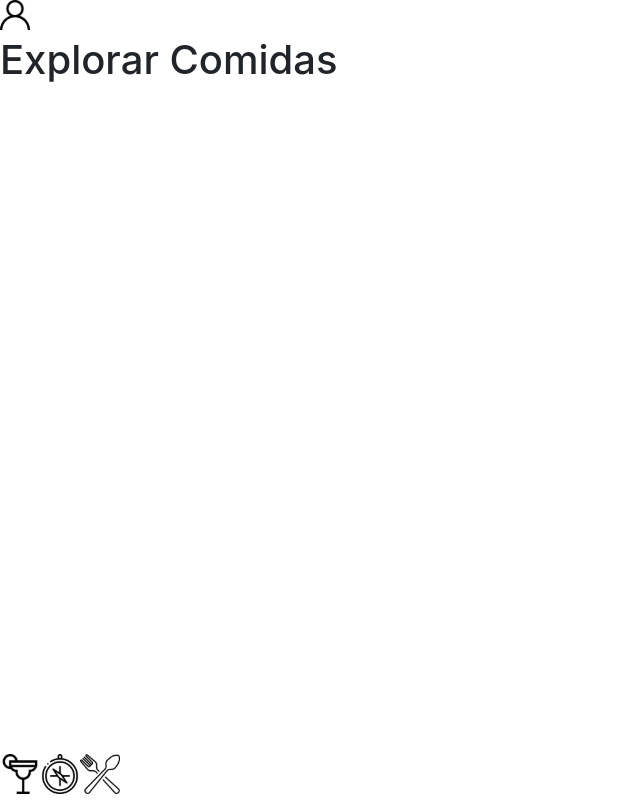
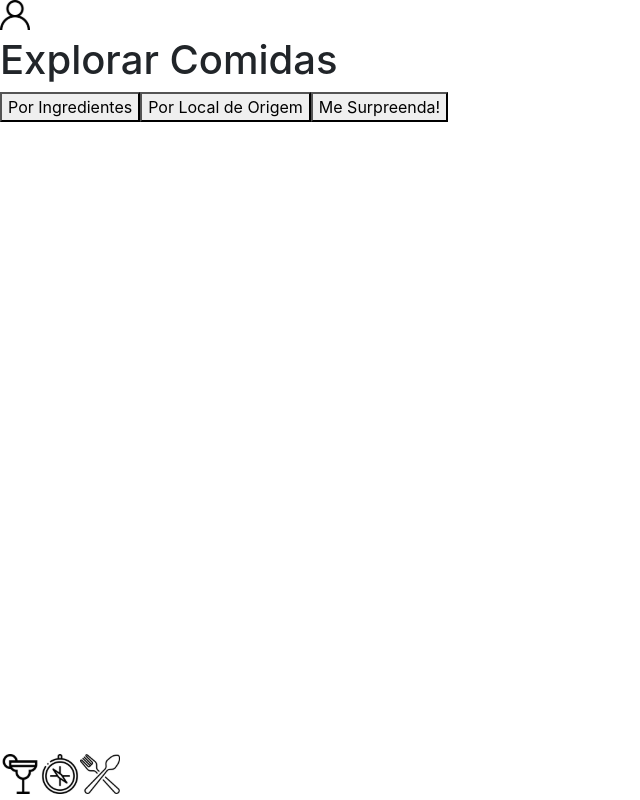
Before and after one commit to patrikbatista/Trybe-Frontend-Final-AppReceipes, a React (Create React App) app: page /explorar/comidas in a window 1280 px wide. Shown: the whole page, without its empty margins (0-640 px from the left). Built offline with nearby package versions, Linux system fonts and the light colour scheme.

Commit message:
Requisitos 70 ao 74, da tela de explorar bebidas ou comidas

```diff
--- a/src/Components/pages/Explore/ExploreDrinks.jsx
+++ b/src/Components/pages/Explore/ExploreDrinks.jsx
@@ -1,7 +1,9 @@
 import React from 'react';
+import { Link } from 'react-router-dom';
 import { PageTitle, LinkButton } from '../../atoms';
 import profileIcon from '../../../images/profileIcon.svg';
 import { Footer } from '../../molecules';
+import { randomDrink } from '../../../utils/fetch';
 
 const ExploreDrinks = () => (
   <div>
@@ -13,6 +15,23 @@ const ExploreDrinks = () => (
         testid="profile-top-btn"
       />
       <PageTitle>Explorar Bebidas</PageTitle>
+      <Link to="/explorar/bebidas/ingredientes">
+        <button
+          type="button"
+          data-testid="explore-by-ingredient"
+        >
+          Por Ingredientes
+        </button>
+      </Link>
+      <Link to="/explorar/bebidas">
+        <button
+          type="button"
+          data-testid="explore-surprise"
+          onClick={ () => randomDrink() }
+        >
+          Me Surpreenda!
+        </button>
+      </Link>
     </header>
     <Footer />
   </div>
--- a/src/Components/pages/Explore/ExploreFoods.jsx
+++ b/src/Components/pages/Explore/ExploreFoods.jsx
@@ -1,7 +1,9 @@
 import React from 'react';
+import { Link } from 'react-router-dom';
 import { PageTitle, LinkButton } from '../../atoms';
 import profileIcon from '../../../images/profileIcon.svg';
 import { Footer } from '../../molecules';
+import { randomFood } from '../../../utils/fetch';
 
 const Explore = () => (
   <div>
@@ -13,6 +15,26 @@ const Explore = () => (
         testid="profile-top-btn"
       />
       <PageTitle>Explorar Comidas</PageTitle>
+      <Link to="/explorar/comidas/ingredientes">
+        <button
+          type="button"
+          data-testid="explore-by-ingredient"
+        >
+          Por Ingredientes
+        </button>
+      </Link>
+      <Link to="/explorar/comidas/area">
+        <button type="button" data-testid="explore-by-area">Por Local de Origem</button>
+      </Link>
+      <Link to="/explorar/bebidas">
+        <button
+          type="button"
+          data-testid="explore-surprise"
+          onClick={ () => randomFood() }
+        >
+          Me Surpreenda!
+        </button>
+      </Link>
     </header>
     <Footer />
   </div>
--- a/src/utils/fetch/index.js
+++ b/src/utils/fetch/index.js
@@ -92,3 +92,17 @@ export const fetchByCategory = async (category, foodOrMeal) => {
     break;
   }
 };
+
+export async function randomFood() {
+  const ENDPOINT = 'https://www.themealdb.com/api/json/v1/1/random.php';
+  const response = await fetch(ENDPOINT);
+  const data = await response.json();
+  return data;
+}
+
+export async function randomDrink() {
+  const ENDPOINT = 'https://www.thecocktaildb.com/api/json/v1/1/random.php';
+  const response = await fetch(ENDPOINT);
+  const data = await response.json();
+  return data;
+}
```
